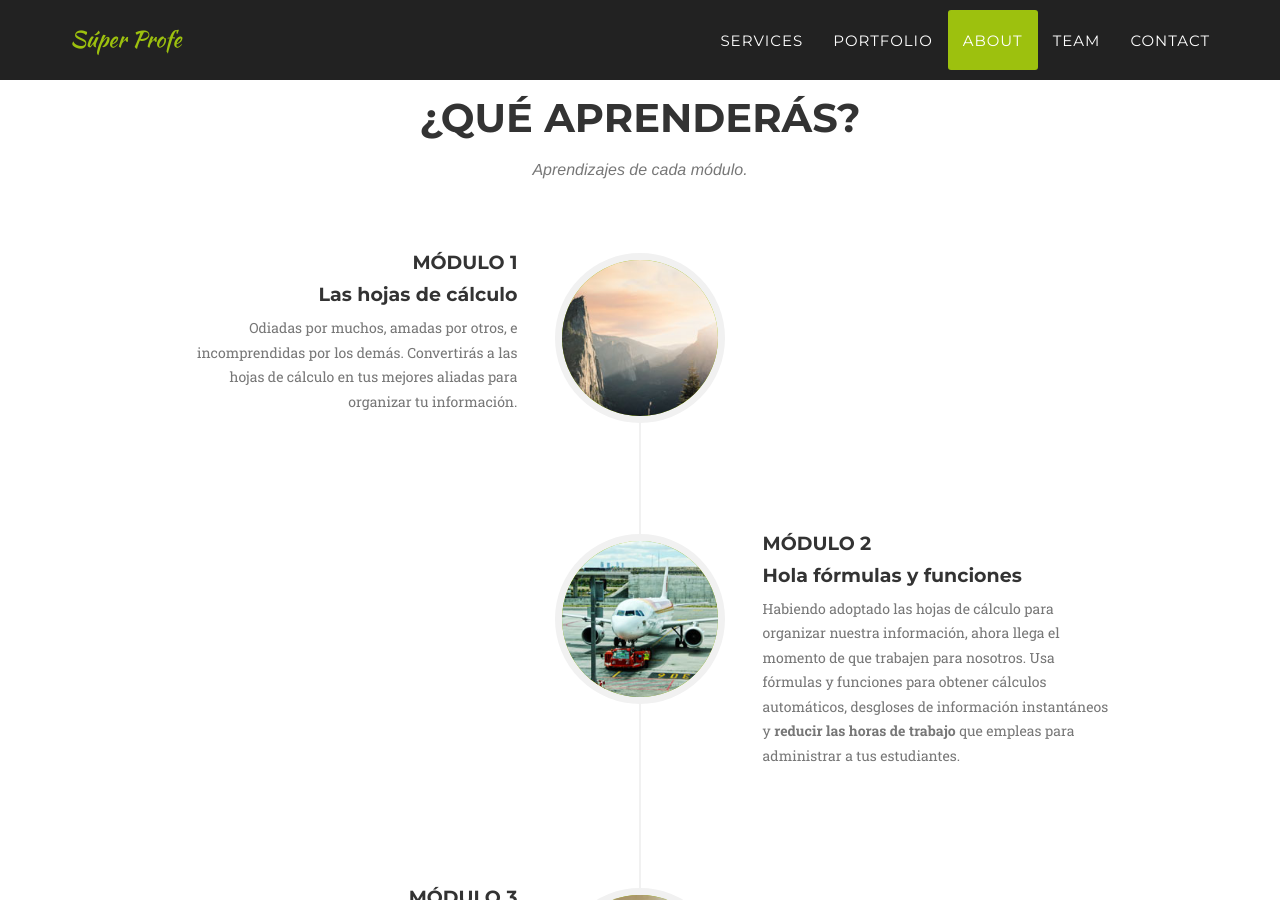
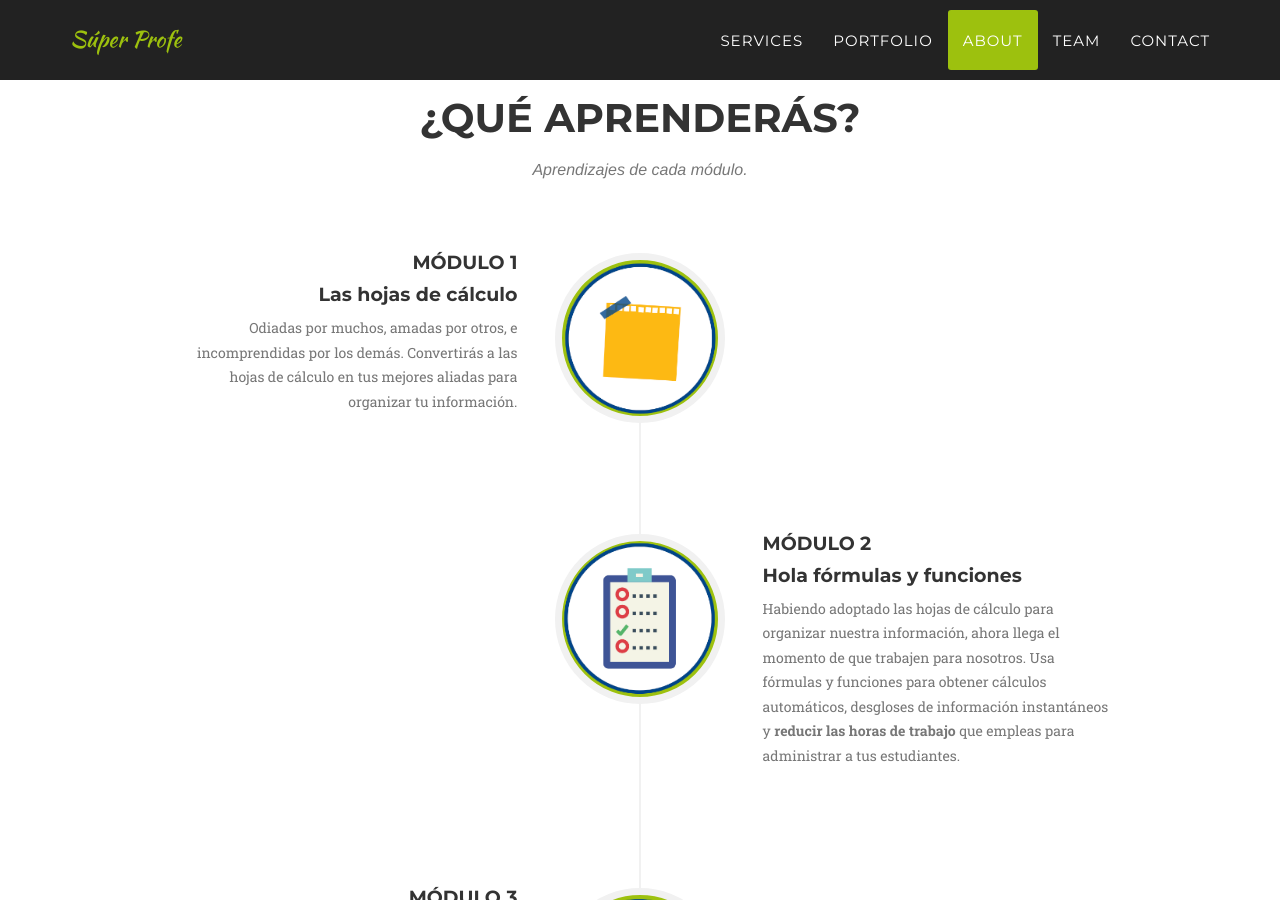
Before and after one commit to camachevaz/superProfe, a Jekyll site: the page built from index.html, in a window 1280 px wide and 900 px high, scrolled down 2760 px. Built offline with Jekyll 4.4.1, drawn with Linux system fonts in a browser that asks for light colours; some web fonts are replaced.

Commit message:
imgs modulos

```diff
--- a/_includes/about.html
+++ b/_includes/about.html
@@ -12,7 +12,7 @@
                     <ul class="timeline">
                         <li>
                             <div class="timeline-image">
-                                <img class="img-circle img-responsive" src="img/about/1.jpg" alt="">
+                                <img class="img-circle img-responsive" src="img/about/1.png" alt="">
                             </div>
                             <div class="timeline-panel">
                                 <div class="timeline-heading">
@@ -26,7 +26,7 @@
                         </li>
                         <li class="timeline-inverted">
                             <div class="timeline-image">
-                                <img class="img-circle img-responsive" src="img/about/2.jpg" alt="">
+                                <img class="img-circle img-responsive" src="img/about/2.png" alt="">
                             </div>
                             <div class="timeline-panel">
                                 <div class="timeline-heading">
@@ -40,7 +40,7 @@
                         </li>
                         <li>
                             <div class="timeline-image">
-                                <img class="img-circle img-responsive" src="img/about/3.jpg" alt="">
+                                <img class="img-circle img-responsive" src="img/about/3.png" alt="">
                             </div>
                             <div class="timeline-panel">
                                 <div class="timeline-heading">
@@ -54,7 +54,7 @@
                         </li>
                         <li class="timeline-inverted">
                             <div class="timeline-image">
-                                <img class="img-circle img-responsive" src="img/about/4.jpg" alt="">
+                                <img class="img-circle img-responsive" src="img/about/4.png" alt="">
                             </div>
                             <div class="timeline-panel">
                                 <div class="timeline-heading">
```
Also changed, not shown: img/about/1.png (added), img/about/2.png (added), img/about/3.png (added), img/about/4.png (added).
